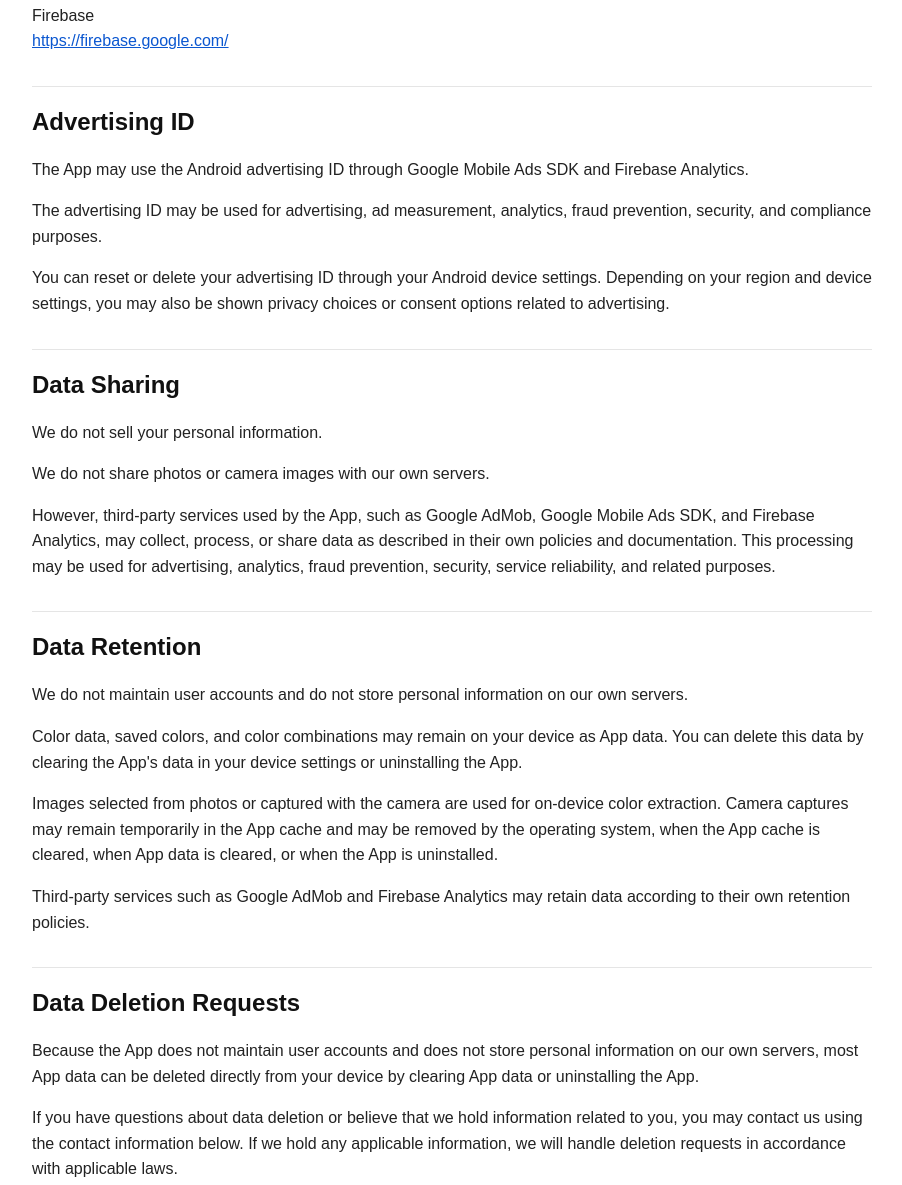
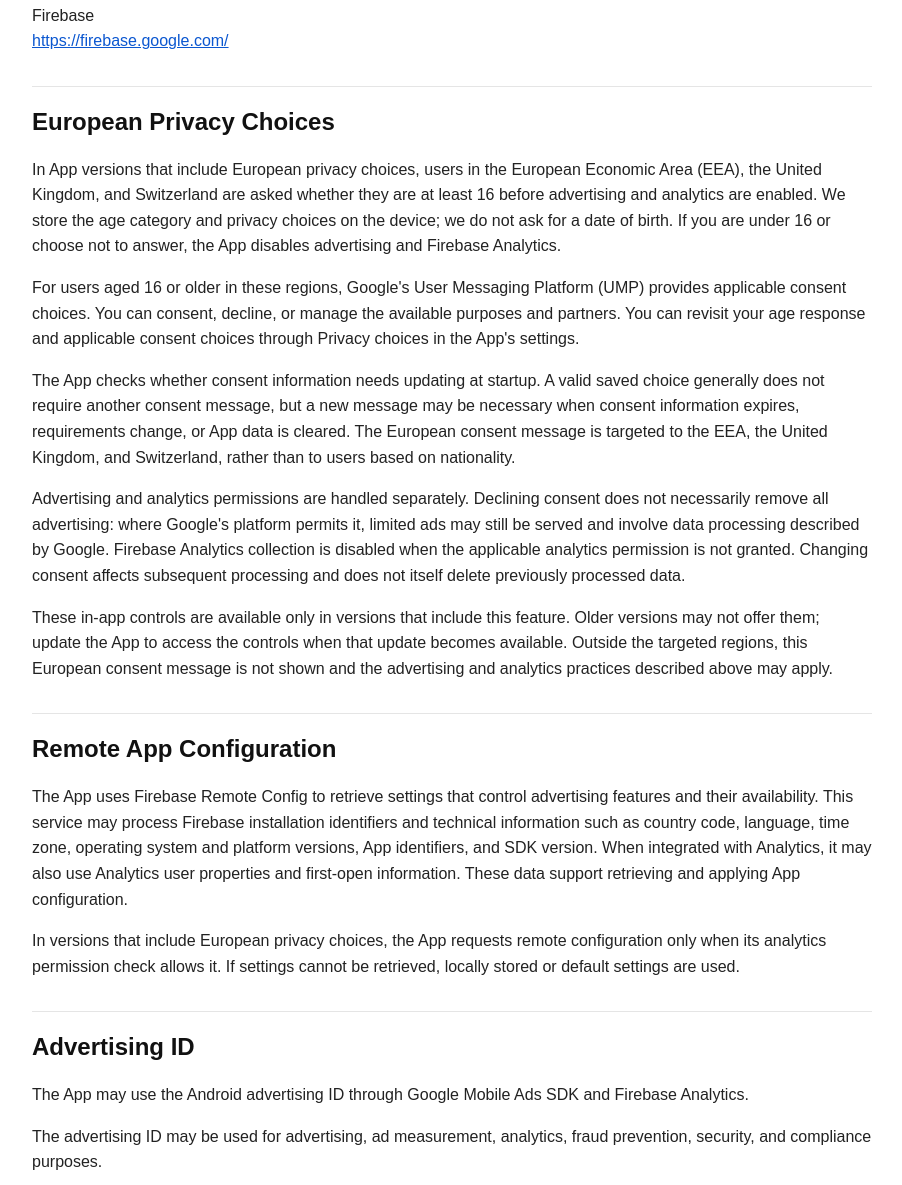
Before and after one commit to LoganCHOI-dev/mixhue-privacy, a plain HTML site: page index.html in a window 1280 px wide. Shown: the part 1553-2738 px from the top of the page, without its empty margins (188-1090 px from the left). Drawn offline with Linux system fonts and the light colour scheme.

Commit message:
Update index.html

```diff
--- a/index.html
+++ b/index.html
@@ -47,7 +47,7 @@
 </head>
 <body>
   <h1>Privacy Policy</h1>
-  <p class="updated">Effective date: June 27, 2026</p>
+  <p class="updated">Effective date: September 21, 2026 </p>
 
   <p>MixHue: Color Mixer ("the App") is provided by Logan CHOI ("we", "us", or "our").</p>
 
@@ -111,6 +111,24 @@
     <a href="https://firebase.google.com/">https://firebase.google.com/</a>
   </p>
 
+  <h2>European Privacy Choices</h2>
+
+  <p>In App versions that include European privacy choices, users in the European Economic Area (EEA), the United Kingdom, and Switzerland are asked whether they are at least 16 before advertising and analytics are enabled. We store the age category and privacy choices on the device; we do not ask for a date of birth. If you are under 16 or choose not to answer, the App disables advertising and Firebase Analytics.</p>
+
+  <p>For users aged 16 or older in these regions, Google's User Messaging Platform (UMP) provides applicable consent choices. You can consent, decline, or manage the available purposes and partners. You can revisit your age response and applicable consent choices through Privacy choices in the App's settings.</p>
+
+  <p>The App checks whether consent information needs updating at startup. A valid saved choice generally does not require another consent message, but a new message may be necessary when consent information expires, requirements change, or App data is cleared. The European consent message is targeted to the EEA, the United Kingdom, and Switzerland, rather than to users based on nationality.</p>
+
+  <p>Advertising and analytics permissions are handled separately. Declining consent does not necessarily remove all advertising: where Google's platform permits it, limited ads may still be served and involve data processing described by Google. Firebase Analytics collection is disabled when the applicable analytics permission is not granted. Changing consent affects subsequent processing and does not itself delete previously processed data.</p>
+
+  <p>These in-app controls are available only in versions that include this feature. Older versions may not offer them; update the App to access the controls when that update becomes available. Outside the targeted regions, this European consent message is not shown and the advertising and analytics practices described above may apply.</p>
+
+  <h2>Remote App Configuration</h2>
+
+  <p>The App uses Firebase Remote Config to retrieve settings that control advertising features and their availability. This service may process Firebase installation identifiers and technical information such as country code, language, time zone, operating system and platform versions, App identifiers, and SDK version. When integrated with Analytics, it may also use Analytics user properties and first-open information. These data support retrieving and applying App configuration.</p>
+
+  <p>In versions that include European privacy choices, the App requests remote configuration only when its analytics permission check allows it. If settings cannot be retrieved, locally stored or default settings are used.</p>
+
   <h2>Advertising ID</h2>
 
   <p>The App may use the Android advertising ID through Google Mobile Ads SDK and Firebase Analytics.</p>
```
